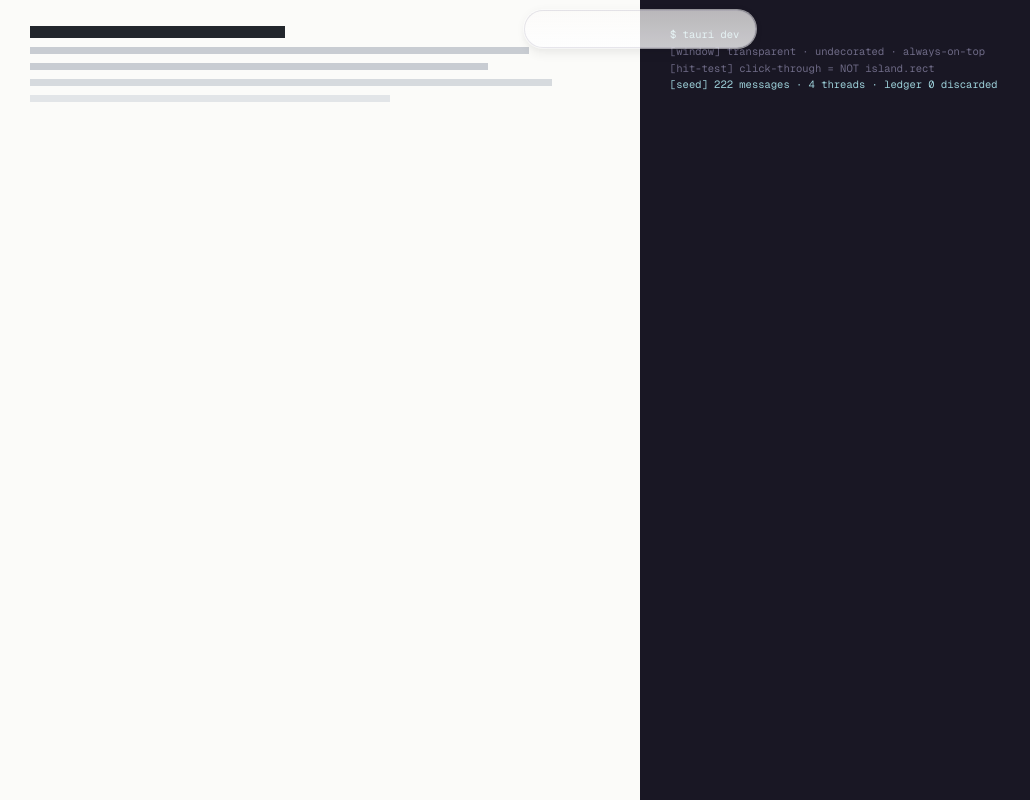
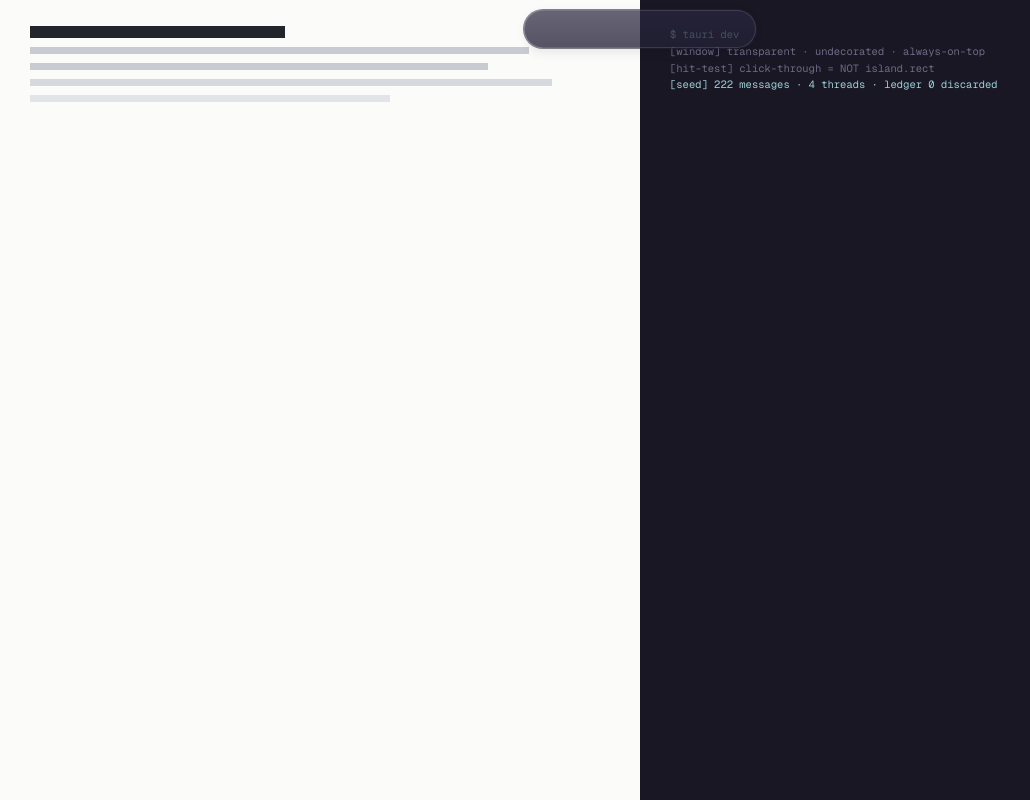
Before and after one commit to POTATO0826/CHADBUDD, a React app: page index.html in a window 1280 px wide. Shown: the whole page, without its empty margins (0-1030 px from the left). Built offline with nearby package versions, Linux system fonts and the light colour scheme; files whose address does not match are found by name.

Commit message:
Revert "The ground goes to paper: Rosé Pine Dawn, on white"
This reverts commit 17621cae0fa2f8de88eac14b90e2de7303ed6cb1.

```diff
--- a/index.html
+++ b/index.html
@@ -52,47 +52,33 @@ if (window.__TAURI_INTERNALS__ || window.__TAURI__ ||
    The named palette maps onto the system's token slots below: base →
    background, surface → card, overlay → secondary/muted, highlight-med →
    border, iris → primary, and the accents onto the status bands. */
-/* ── the ground is white now ──
-   Rosé Pine Dawn, the light sibling of the Moon palette this was built on, so
-   the hues keep their meaning — iris is still the machine, love is still the
-   alarm, foam is still the calm — while the ground goes to paper. The base is
-   pure white rather than Dawn's warm #faf4ed because that is what was asked
-   for; surface keeps Dawn's warmth so cards still separate from the page
-   without a border.
-
-   Nothing below this block needed changing: every fill in the sheet is a
-   color-mix against these tokens rather than a literal, so dark ink at 6% on
-   white lands exactly where light ink at 6% on charcoal did. */
 :root{
-  color-scheme: light;
-
-  --background: #ffffff;              /* base    */
-  --foreground: #575279;              /* text    */
-  /* Dawn's surface is #faf4ed, which over a white base gave the whole plane a
-     cream cast — the ask was white, so the surface keeps only a trace of the
-     warmth and the tiles separate on their edge ring instead. */
-  --card: #fbfaf8;                    /* surface */
-  --card-foreground: #575279;
-  --popover: #fffaf3;
-  --popover-foreground: #575279;
-  --primary: #907aa9;                 /* iris    */
-  --primary-foreground: #ffffff;
-  --secondary: #f2e9e1;               /* overlay */
-  --secondary-foreground: #575279;
-  --muted: #f2e9e1;
-  --muted-foreground: #797593;        /* subtle  */
-  --accent: #dfdad9;                  /* highlight-med */
-  --accent-foreground: #575279;
-  --destructive: #b4637a;             /* love    */
-  --destructive-foreground: #ffffff;
-  --border: #dfdad9;
-  --input: #dfdad9;
-  --ring: #907aa9;
-  --chart-1: #286983;   /* pine */
-  --chart-2: #56949f;   /* foam */
-  --chart-3: #ea9d34;   /* gold */
-  --chart-4: #d7827e;   /* rose */
-  --chart-5: #907aa9;   /* iris */
+  color-scheme: dark;
+
+  --background: #232136;              /* base    */
+  --foreground: #e0def4;              /* text    */
+  --card: #2a273f;                    /* surface */
+  --card-foreground: #e0def4;
+  --popover: #2a273f;
+  --popover-foreground: #e0def4;
+  --primary: #c4a7e7;                 /* iris    */
+  --primary-foreground: #232136;
+  --secondary: #393552;               /* overlay */
+  --secondary-foreground: #e0def4;
+  --muted: #393552;
+  --muted-foreground: #908caa;        /* subtle  */
+  --accent: #44415a;                  /* highlight-med */
+  --accent-foreground: #e0def4;
+  --destructive: #eb6f92;             /* love    */
+  --destructive-foreground: #232136;
+  --border: #44415a;
+  --input: #44415a;
+  --ring: #c4a7e7;
+  --chart-1: #3e8fb0;   /* pine */
+  --chart-2: #9ccfd8;   /* foam */
+  --chart-3: #f6c177;   /* gold */
+  --chart-4: #ea9a97;   /* rose */
+  --chart-5: #c4a7e7;   /* iris */
   --radius: 1rem;
 
   --shadow-2xs: 0 1px 10px 0px hsl(0 0% 0% / 0.03);
@@ -170,8 +156,8 @@ if (window.__TAURI_INTERNALS__ || window.__TAURI__ ||
      hue, same quietness — so a box reads as a box without needing a border.
      Surface tint only, never an ink. */
   --glacial:   #a8c8dc;
-  --mint:      #7bbd93;   /* task on track — green means nothing else here */
-  --mint-hi:   #2f6b45;
+  --mint:      #a9d9b6;   /* task on track — green means nothing else here */
+  --mint-hi:   #d6eedd;
   --tile:      color-mix(in oklab, var(--glacial) 11%, color-mix(in oklab, var(--card) 72%, transparent));
   --tile-2:    color-mix(in oklab, var(--glacial) 12%, color-mix(in oklab, var(--card) 80%, transparent));
   /* wells — a step *down* from the plane, which on the light ramp means ink */
@@ -211,13 +197,10 @@ if (window.__TAURI_INTERNALS__ || window.__TAURI__ ||
      the plane, so they carry the contrast the way --i-* does in the status
      pairs. Left at their old light-ramp lightness they came out near-black on
      the base and the brand mark disappeared into it. */
-  /* On the dark ramp these were the LIGHTER step, because they had to hold
-     against a charcoal plane. On paper that inverts — they are type, so they
-     take the darker step or they wash out. */
-  --iris:     #7f6a99;
+  --iris:     oklch(0.7800 0.0850 285);
   --iris-a:   color-mix(in oklab, var(--iris) 16%, transparent);
   --iris-b:   color-mix(in oklab, var(--iris) 32%, transparent);
-  --foam:     #3f7f8a;
+  --foam:     oklch(0.8000 0.0700 196);
 
   /* ── bridge: the lit frame ──
      Notification hues, and the one place the palette steps outside itself.
@@ -226,10 +209,10 @@ if (window.__TAURI_INTERNALS__ || window.__TAURI__ ||
      than derived. --*-hi is the hot centre of the travelling band, a lighter
      step of the same hue so the sweep reads as a highlight rather than as a
      second colour crossing the first. */
-  --gold:     #ea9d34;                /* gold */
-  --gold-hi:  #96650f;
-  --alarm:    #b4637a;                /* love */
-  --alarm-hi: #8f3f57;
+  --gold:     #f6c177;                /* gold */
+  --gold-hi:  #fbe0b0;
+  --alarm:    #eb6f92;                /* love */
+  --alarm-hi: #f5a8bd;
 
   /* ── bridge: status ──
      MARK fills a shape, INK sets type. The pair is ordered by which one has to
@@ -240,12 +223,10 @@ if (window.__TAURI_INTERNALS__ || window.__TAURI__ ||
 
      Four bands, on the palette's own accents: pine/foam steady, gold watch,
      rose slipping, love gone. */
-  /* The pair inverts on paper: MARK stays the lighter fill, INK takes the
-     darker step, because INK is the one that now has to survive white. */
-  --m-good: #56949f;  --i-good: #286983;   /* foam  → pine */
-  --m-warn: #ea9d34;  --i-warn: #96650f;   /* gold        */
-  --m-ser:  #d7827e;  --i-ser:  #b04a45;   /* rose        */
-  --m-crit: #b4637a;  --i-crit: #a13c58;   /* love        */
+  --m-good: #3e8fb0;  --i-good: #9ccfd8;   /* pine  → foam */
+  --m-warn: #f6c177;  --i-warn: #f6c177;   /* gold        */
+  --m-ser:  #ea9a97;  --i-ser:  #ea9a97;   /* rose        */
+  --m-crit: #eb6f92;  --i-crit: #eb6f92;   /* love        */
 
   /* ── hue = meaning, the whole palette working ──
      The audit found rose and pine painting zero pixels and gold and foam
@@ -260,8 +241,8 @@ if (window.__TAURI_INTERNALS__ || window.__TAURI__ ||
      saturated ink on a wash of its own hue. Chips keep their hue by pairing
      a LIGHTER ink with a fill mixed toward the BACKGROUND — darker fill,
      brighter text, same identity, and the ratios clear 4.5:1. */
-  --rose:     #d7827e;
-  --rose-hi:  #b04a45;
+  --rose:     #ea9a97;
+  --rose-hi:  #f5c2c0;
 
   /* ── bridge: elevation ──
      The system's shadow scale is tuned for cards sitting on a page. The
```
